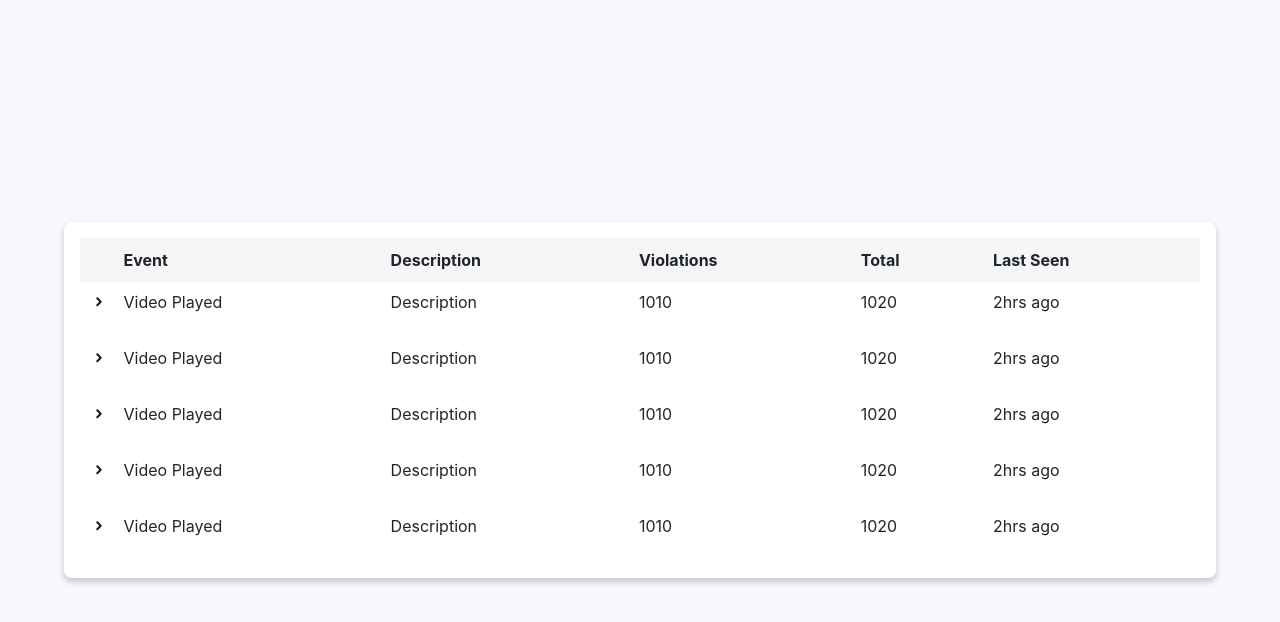
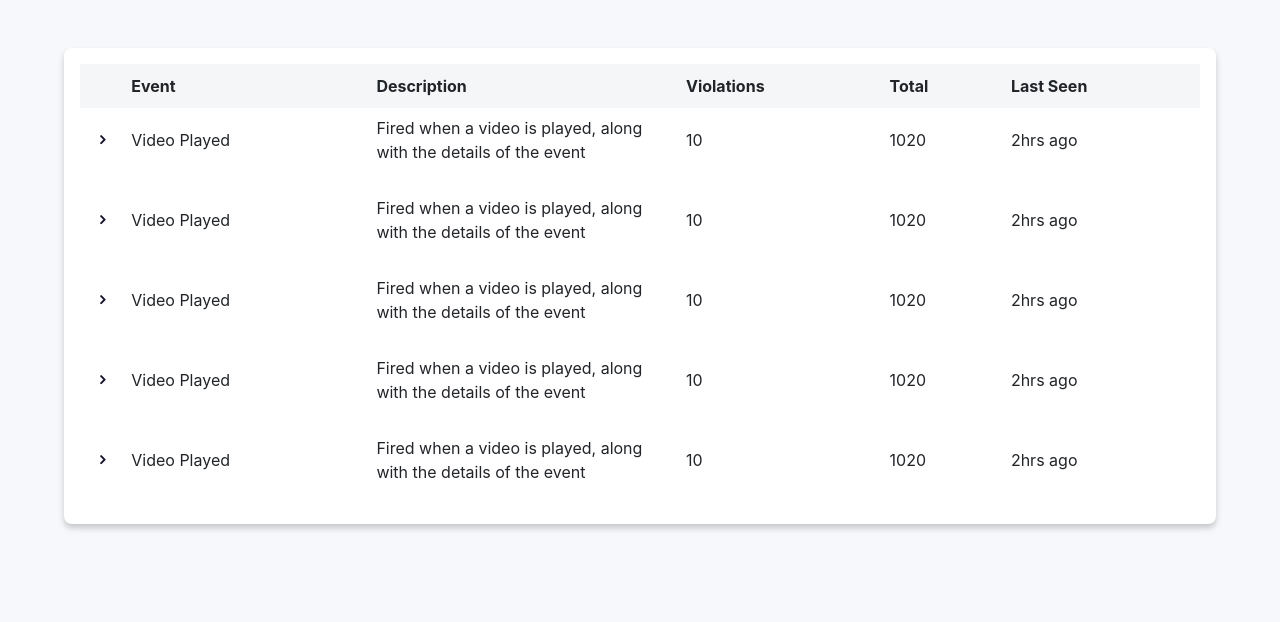
Before and after one commit to Jerry-007/Data_To_Piechart_Table, a Next.js app: page / in a window 1280 px wide. Shown: the top 622 px of the page. Built offline with nearby package versions, Linux system fonts and the light colour scheme.

Commit message:
inline form expansion

```diff
--- a/src/components/ExpandableEventRow/expanded.module.css
+++ b/src/components/ExpandableEventRow/expanded.module.css
@@ -1,14 +1,10 @@
 .expand {
-	transition: max-height 0.2s ease;
+	transition: max-height 0.4s ease;
 }
 
 .icon {
 	transform: rotateZ(-90deg);
-	transition: all 0.2s ease;
-}
-
-.icon:hover {
-	cursor: pointer;
+	transition: all 0.4s ease;
 }
 
 .rotate {
--- a/src/components/ExpandableEventRow/index.tsx
+++ b/src/components/ExpandableEventRow/index.tsx
@@ -1,84 +1,115 @@
 import { ExpandIcon } from "@components/icons/ExpandIcon";
 import React, { useState } from "react";
 import styled from "styled-components";
-import { Table } from "react-bootstrap";
+import { Table, Button } from "react-bootstrap";
 import styles from "./expanded.module.css";
-
-const Row = styled.tr`
-	margin: 2rem 0;
-`;
+import { InlineForm } from "@components/InlineForm";
 
 const TD = styled.td`
 	padding: 0.5rem 10px;
 	text-align: left;
+	max-width: 150px;
 `;
 
 const OpenBox = styled.td`
 	text-align: center;
+	cursor: pointer;
+`;
+
+const TR = styled.tr`
+	&:nth-child(odd) {
+		background-color: #f7f7fc;
+	}
+
+	&:nth-child(even) {
+		background-color: #eff0f6;
+	}
+`;
+
+const FormElement = styled.div`
+	display: flex;
 `;
 
 export const ExpandableEventRow: React.FC = () => {
 	const [isExpanded, setExpanded] = useState(false);
 	const [height, setHeight] = useState("0px");
+	const [isFormOpen, setFormOpen] = useState(false);
 
 	function expand() {
 		setExpanded(val => !val);
 		setHeight(h => (h === "0px" ? "400px" : "0px"));
+		if (isFormOpen) setFormOpen(false);
+	}
+
+	function clickOpenFormHandler() {
+		setFormOpen(true);
 	}
 
 	return (
 		<>
-			<Row>
+			<tr>
 				<OpenBox onClick={expand}>
 					<div className={`${styles.icon} ${isExpanded && styles.rotate}`}>
 						<ExpandIcon />
 					</div>
 				</OpenBox>
 				<TD>Video Played</TD>
-				<TD>Description</TD>
-				<TD>1010</TD>
+				<TD>Fired when a video is played, along with the details of the event</TD>
+				<TD>10</TD>
 				<TD>1020</TD>
 				<TD>2hrs ago</TD>
-			</Row>
+			</tr>
 			<tr>
-				<TD></TD>
-				<TD colSpan="5">
+				<TD isExpanded={isExpanded}></TD>
+				<TD colSpan="5" isExpanded={isExpanded}>
 					<div style={{ maxHeight: `${height}`, overflow: "hidden" }} className={styles.expand}>
-						<Table striped borderless>
+						<Table borderless>
 							<tbody>
-								<tr>
+								<TR>
 									<td>Title</td>
 									<td>Add a description here</td>
 									<td>test@test123.com</td>
 									<td>10</td>
 									<td>Optional</td>
-								</tr>
-								<tr>
+								</TR>
+								<TR>
 									<td>Description</td>
 									<td>Add a description here</td>
 									<td>test@test456.com</td>
 									<td>10</td>
 									<td>Optional</td>
-								</tr>
-								<tr>
+								</TR>
+								<TR>
 									<td>Duration</td>
 									<td>Add a description here</td>
 									<td>test@test789.com</td>
 									<td>10</td>
 									<td>Optional</td>
-								</tr>
-								<tr>
+								</TR>
+								<TR>
 									<td>Duration played</td>
 									<td>Add a description here</td>
 									<td>test@test789.com</td>
 									<td>10</td>
 									<td>Optional</td>
-								</tr>
-								<tr>
-									<td colSpan={5}>Add Parameter</td>
-								</tr>
+								</TR>
+								<TR>
+									<td colSpan={5} onClick={clickOpenFormHandler}>
+										<FormElement>
+											{!isFormOpen ? (
+												"+ Add parameter"
+											) : (
+												<>
+													<InlineForm />
+													<Button variant="danger">X</Button>
+												</>
+											)}
+										</FormElement>
+									</td>
+								</TR>
 							</tbody>
 						</Table>
+						{isFormOpen && <p>Press enter to submit form</p>}
 					</div>
 				</TD>
 			</tr>
--- /dev/null
+++ b/src/components/InlineForm/index.tsx
@@ -0,0 +1,9 @@
+import React from "react";
+
+export const InlineForm: React.FC = () => {
+	return (
+		<form>
+			<input type="text" name="input" id="input" />
+		</form>
+	);
+};
--- a/src/components/table/index.tsx
+++ b/src/components/table/index.tsx
@@ -5,10 +5,10 @@ import { ExpandableEventRow } from "../ExpandableEventRow";
 const CenterFlex = styled.div`
 	display: flex;
 	flex-direction: column;
-	justify-content: center;
+	justify-content: flex-start;
 	align-items: center;
 	background-color: #f7f8fc;
-	height: 100vh;
+	min-height: 100vh;
 `;
 
 const TableOuter = styled.div`
@@ -17,6 +17,7 @@ const TableOuter = styled.div`
 	box-shadow: 0 4px 6px rgba(0, 0, 0, 0.2);
 	background-color: #fff;
 	width: 90vw;
+	margin: 3rem;
 `;
 
 const TableHeader = styled.thead`
```
Also changed, not shown: data.json (added, +16 -0 lines), pages/_app.tsx (+5 -5 lines).
